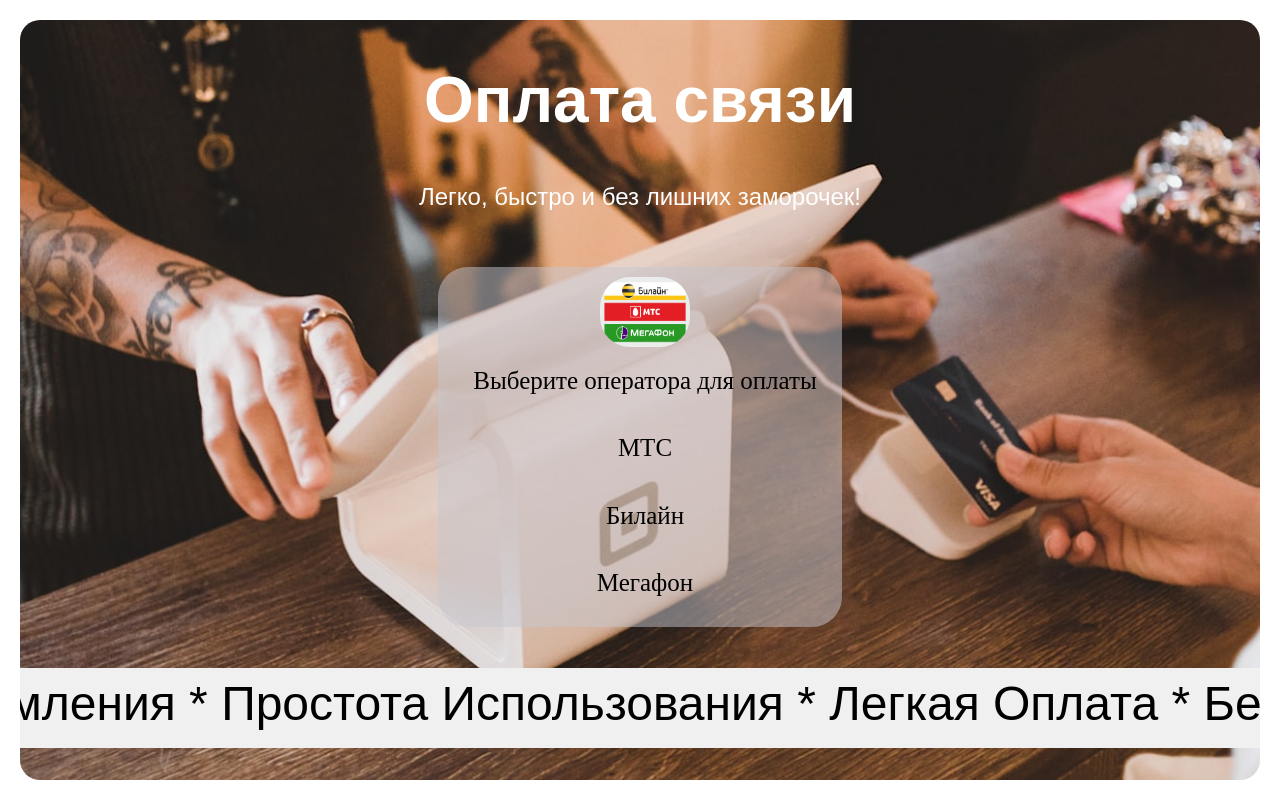
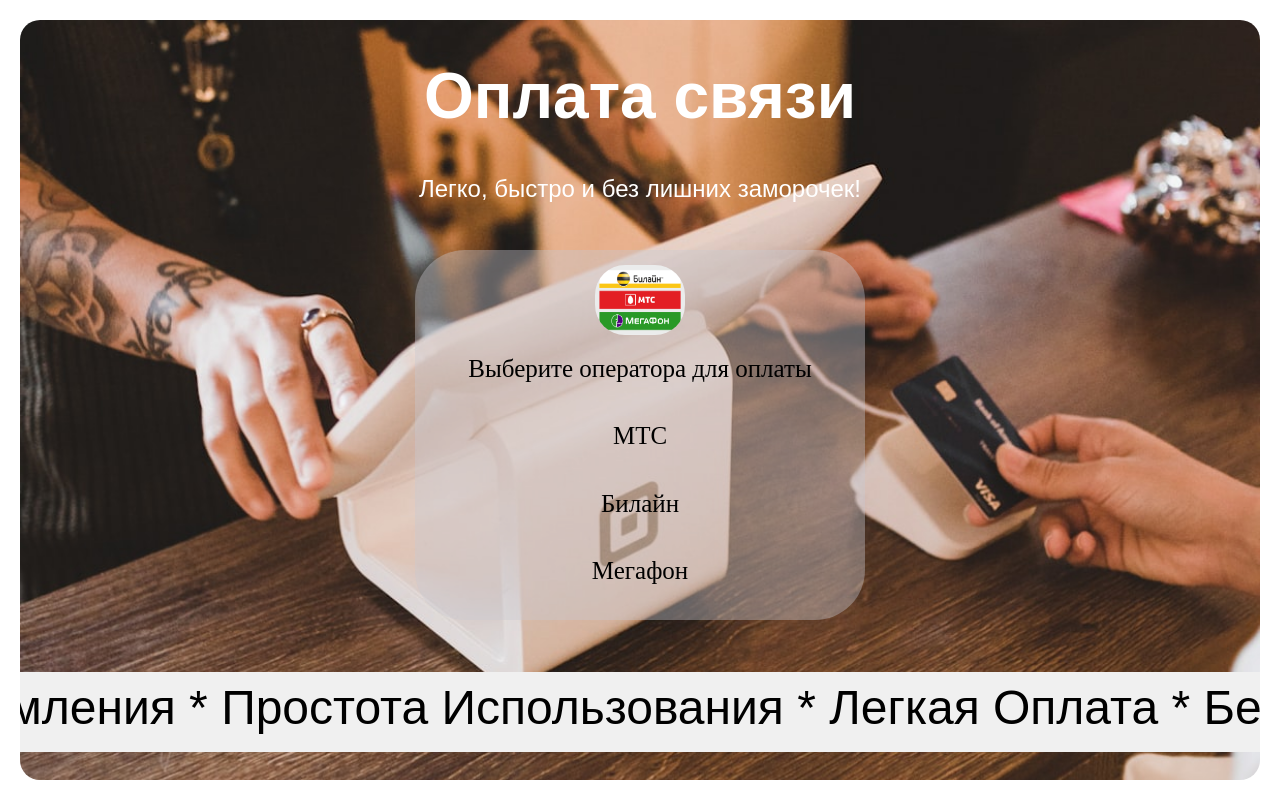
Before and after one commit to Weloza/payment-terminal, a Next.js app: page / in a window 1280 px wide. Built offline with nearby package versions, Linux system fonts and the light colour scheme.

Commit message:
change styled files

```diff
--- a/src/app/layout.tsx
+++ b/src/app/layout.tsx
@@ -1,6 +1,6 @@
-import type { Metadata } from "next";
-import { Geist, Geist_Mono } from "next/font/google";
-import "./globals.css";
+import type { Metadata } from 'next';
+import { Geist, Geist_Mono } from 'next/font/google';
+import './globals.css';
 
 const geistSans = Geist({
   variable: "--font-geist-sans",
--- a/src/app/page.tsx
+++ b/src/app/page.tsx
@@ -13,9 +13,9 @@ const Home: React.FC = () => {
     <MainContainer>
       <MainHeader>{PAYMENT}</MainHeader>
       <SecondaryHeader>{HEADER_TEXT}</SecondaryHeader>
-      <MenuContainer>
+
         <OperatorList />
-      </MenuContainer>
+
       <Marquee text={MARQUEE_TEXT} />
     </MainContainer>
   );
--- a/src/components/OperatorList/styled.ts
+++ b/src/components/OperatorList/styled.ts
@@ -1,12 +1,32 @@
 import styled from 'styled-components';
 
 export const ListContainer = styled.div`
+  margin: 15px;
+  padding: 15px;
+  max-height: 70%;
+  max-width: 70%;
+  min-width: 30%;
+  display: flex;
+  justify-content: center;
+  text-align: center;
+  background-color: rgba(199, 199, 208, 0.4);
+  border-radius: 50px;
   display: flex;
   flex-direction: column;
   align-items: center;
-  text-align: center;
-  margin: 10px;
-  margin-left: 20px;
+  box-sizing: border-box;
+
+  @media only screen
+  and (min-width : 500px)
+  and (max-width : 1500px) {
+    min-width: 450px;
+  }
+
+  @media only screen
+  and (min-width : 240px)
+  and (max-width : 500px) {
+    min-width: 240px;
+  }
 `;
 
 export const Header = styled.h1`
@@ -28,6 +48,8 @@ export const OperatorButton = styled.button`
   border-radius: 5px;
   transition: background-color 0.3s;
   background: transparent;
+  box-sizing: border-box;
+  text-align: center;
 
   &:hover {
     background:rgb(235, 223, 223, 0.7);
```
